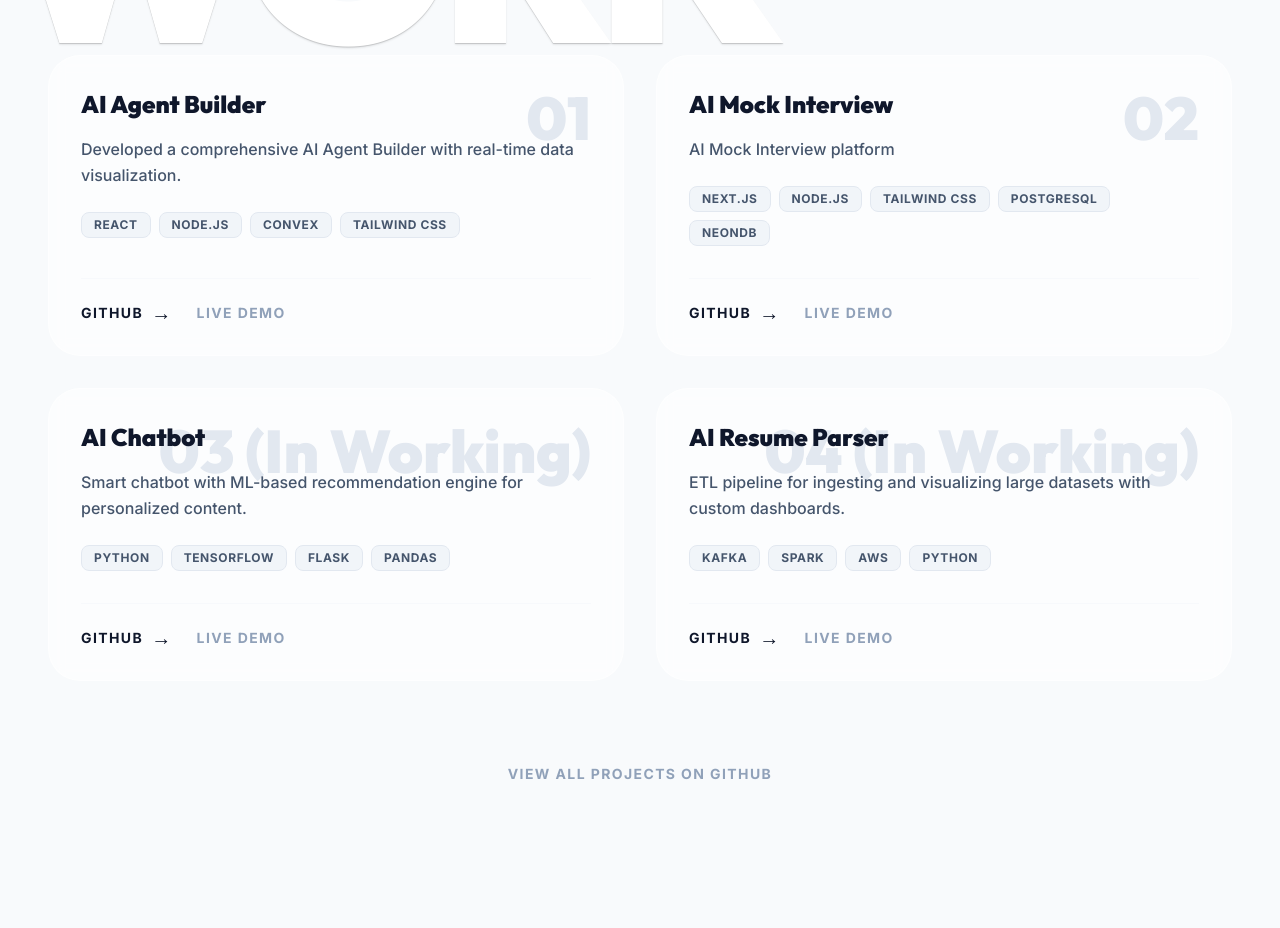
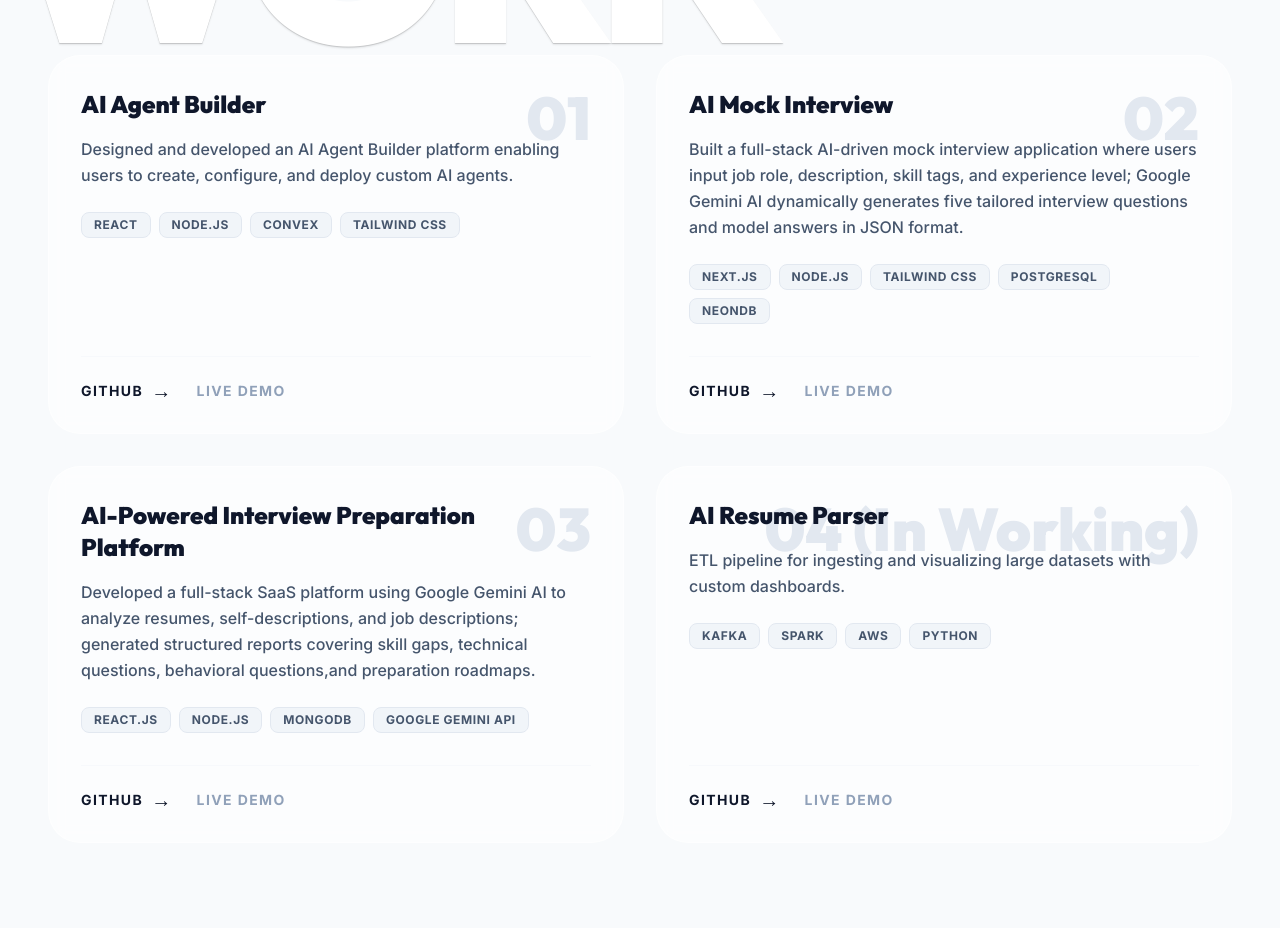
Before and after one commit to AmanSingh-404/portfolio, a React (Vite) app: page / in a window 1280 px wide. Shown: the part 2080-3008 px from the top of the page. Built offline with nearby package versions, Linux system fonts and the light colour scheme.

Commit message:
Update Project and Resume

```diff
--- a/src/components/ProjectsPage.jsx
+++ b/src/components/ProjectsPage.jsx
@@ -5,7 +5,7 @@ const ProjectsPage = () => {
         {
             id: "01",
             title: "AI Agent Builder",
-            description: "Developed a comprehensive AI Agent Builder with real-time data visualization.",
+            description: " Designed and developed an AI Agent Builder platform enabling users to create, configure, and deploy custom AI agents.",
             tech: ["React", "Node.js", "Convex", "Tailwind CSS"],
             liveLink: "https://make-agent.vercel.app/",
             repoLink: "https://github.com/AmanSingh-404/Make-Agent"
@@ -13,18 +13,18 @@ const ProjectsPage = () => {
         {
             id: "02",
             title: "AI Mock Interview",
-            description: "AI Mock Interview platform ",
+            description: "Built a full-stack AI-driven mock interview application where users input job role, description, skill tags, and experience level; Google Gemini AI dynamically generates five tailored interview questions and model answers in JSON format.",
             tech: ["Next.js", "Node.js", "Tailwind CSS", "PostgreSQL","NeonDB"],
             liveLink: "https://ai-mock-interview-five-lemon.vercel.app/",
             repoLink: "https://github.com/AmanSingh-404/ai-mock-interview"
         },
         {
-            id: "03 (In Working)",
-            title: "AI Chatbot",
-            description: "Smart chatbot with ML-based recommendation engine for personalized content.",
-            tech: ["Python", "TensorFlow", "Flask", "Pandas"],
-            liveLink: "#",
-            repoLink: "#"
+            id: "03",
+            title: "AI-Powered Interview Preparation Platform",
+            description: "Developed a full-stack SaaS platform using Google Gemini AI to analyze resumes, self-descriptions, and job descriptions; generated structured reports covering skill gaps, technical questions, behavioral questions,and preparation roadmaps.",
+            tech: ["React.js", "Node.js", "MongoDB", "Google Gemini API"],
+            liveLink: "https://job-you-need.vercel.app/",
+            repoLink: "https://github.com/AmanSingh-404/Job_You_Need"
         },
         {
             id: "04 (In Working)",
```
Also changed, not shown: 1 other file (tests, documents, lock files or other folders).
